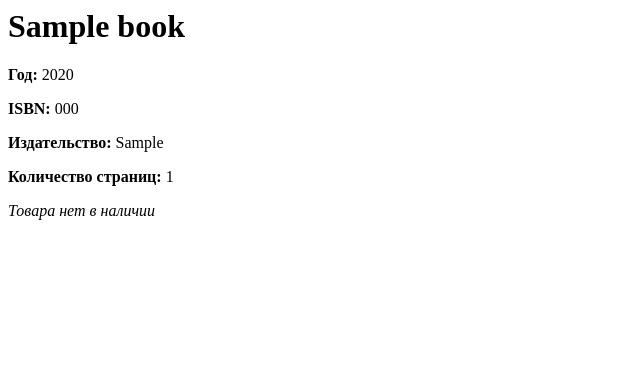
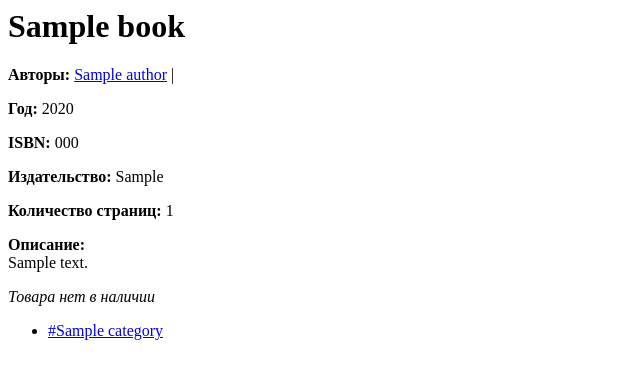
Before and after one commit to scroogeT/django-shop, a Django app: page /book/1 in a window 1280 px wide. Shown: the top 379 px of the page, without its empty margins (0-640 px from the left). Run offline with Django 3.2, Linux system fonts and the light colour scheme; tables that the repository leaves empty hold one stand-in row (values such as "Sample post").

Commit message:
Modified book detail template

```diff
--- a/templates/shop/book_detail.html
+++ b/templates/shop/book_detail.html
@@ -6,14 +6,31 @@
 
 {% block content %}
     <h1>{{ book.title }}</h1>
+
+    <p><b>Авторы: </b>
+        {% for author in book.authors.all %}
+            <a href="#">{{ author }}</a> |
+        {% endfor %}
+    </p>
+
     <p><b>Год:</b> {{ book.year }}</p>
     <p><b>ISBN:</b> {{ book.isbn }}</p>
     <p><b>Издательство:</b> {{ book.publisher }}</p>
     <p><b>Количество страниц:</b> {{ book.page_num }}</p>
+
+    <p><b>Описание:</b><br>
+        {{ book.description }}
+    </p>
 
     {% if book.in_stock %}
         <p><i>Товар в наличии</i></p>
     {% else %}
         <p><i>Товара нет в наличии</i></p>
     {% endif %}
+
+    <ul>
+    {% for category in book.categories.all %}
+        <li><a href="#">#{{ category }}</a></li>
+    {% endfor %}
+    </ul>
 {% endblock %}
```
